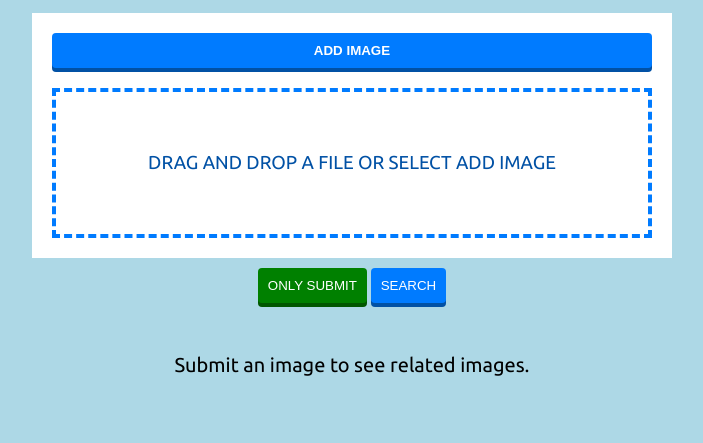
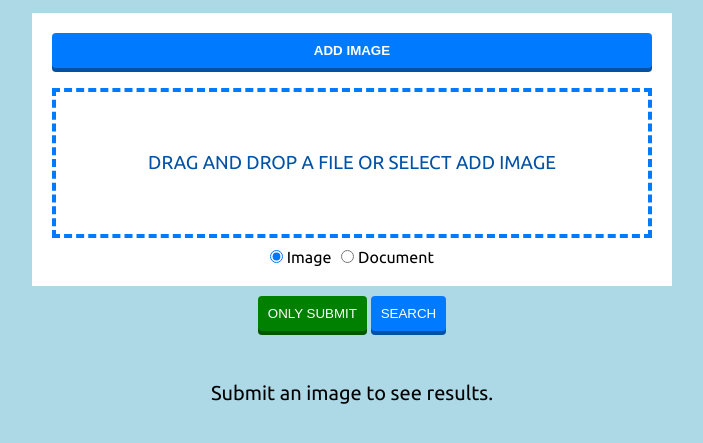
Before and after one commit to pseudo-usama/object_detection, a Flask app: page / in a window 1280 px wide. Shown: the part 72-515 px from the top of the page, without its empty margins (288-991 px from the left). Run offline with Flask 2, Linux system fonts and the light colour scheme; parts of the project's set-up code (start-up, migrations or seed data) failed here and were passed over.

Commit message:
radio btns added to select image/document search

```diff
--- a/static/scss/inner-body/form/_form.scss
+++ b/static/scss/inner-body/form/_form.scss
@@ -1,5 +1,6 @@
 @import 'variables';
 @import 'file-upload';
+@import 'radio-btns';
 
 form {
     margin-bottom: 5px;
--- /dev/null
+++ b/static/scss/inner-body/form/_radio-btns.scss
@@ -0,0 +1,15 @@
+#radio-options {
+    margin-top: 10px;
+
+    display: flex;
+    justify-content: center;
+    flex-wrap: wrap;
+
+    * {
+        cursor: pointer;
+    }
+
+    div:not(:last-child) {
+        margin-right: 10px;
+    }
+}
--- a/templates/file-upload.html
+++ b/templates/file-upload.html
@@ -17,6 +17,17 @@
         <div class="image-title-wrap">
             <button type="button" onclick="removeUpload()" class="remove-image">Remove <span
                     class="image-title">Uploaded Image</span></button>
+        </div>
+    </div>
+
+    <div id="radio-options">
+        <div>
+            <input type="radio" id="radio-img" name="img-type" value="image" checked>
+            <label for="radio-img">Image</label>
+        </div>
+        <div>
+            <input type="radio" id="radio-document" name="img-type" value="document">
+            <label for="radio-document">Document</label>
         </div>
     </div>
 </div>
--- a/templates/index.html
+++ b/templates/index.html
@@ -26,6 +26,7 @@
     <section id="inner-body">
         <form method="POST" enctype="multipart/form-data" name="form">
             {% include('file-upload.html') %}
+
             <div class="form-btns">
                 <input class="submit-btn" type="submit" name="submit" value="Only Submit" onclick="form.action='/submit'">
                 <input class="search-btn" type="submit" name="search" value="Search" onclick="form.action='/search'; form.submit()">
@@ -33,7 +34,7 @@
         </form>
 
         {% if data.error == 'no_data_and_error' %}
-            <p class="info-text">Submit an image to see related images.</p>
+            <p class="info-text">Submit an image to see results.</p>
         {% elif data.error == 'no_img_found' %}
             <p class="info-text error">Sorry! We could not find related images.</p>
         {% else %}
```
Also changed, not shown: static/css/index.min.css.
